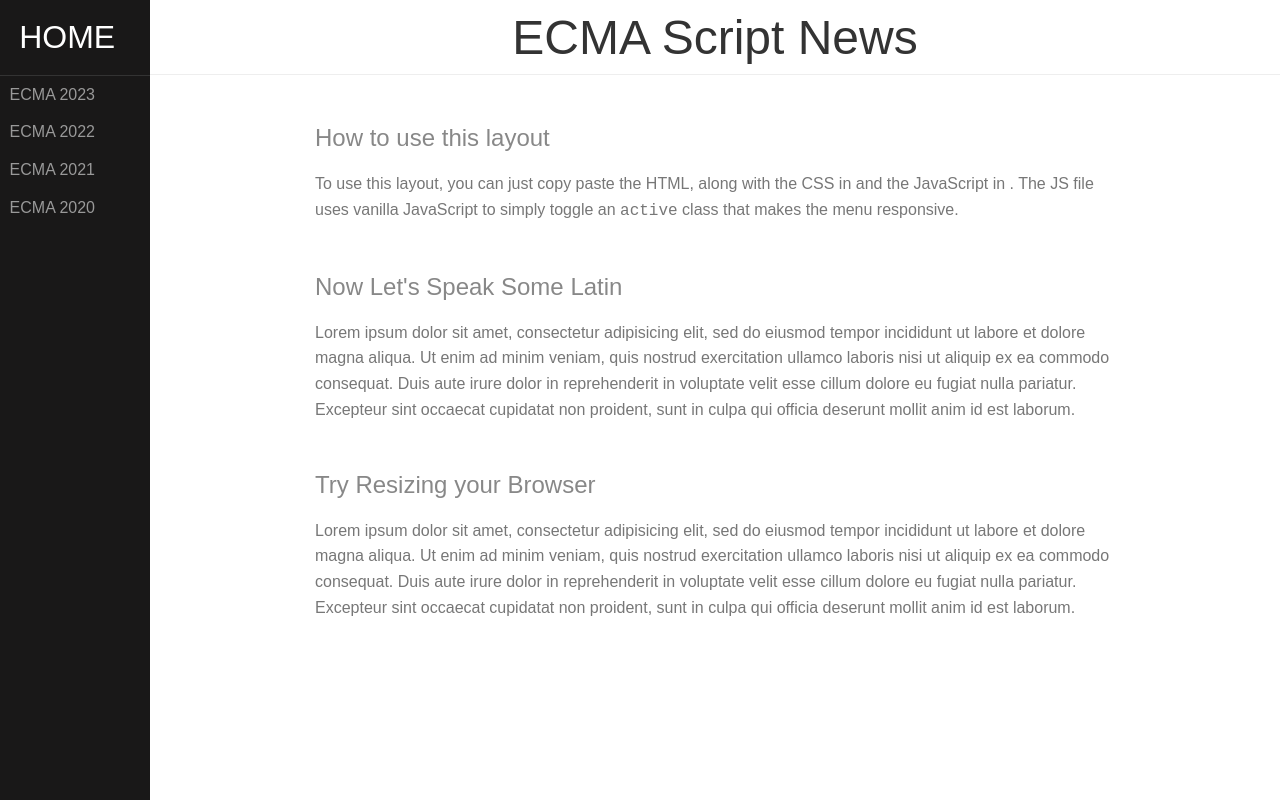
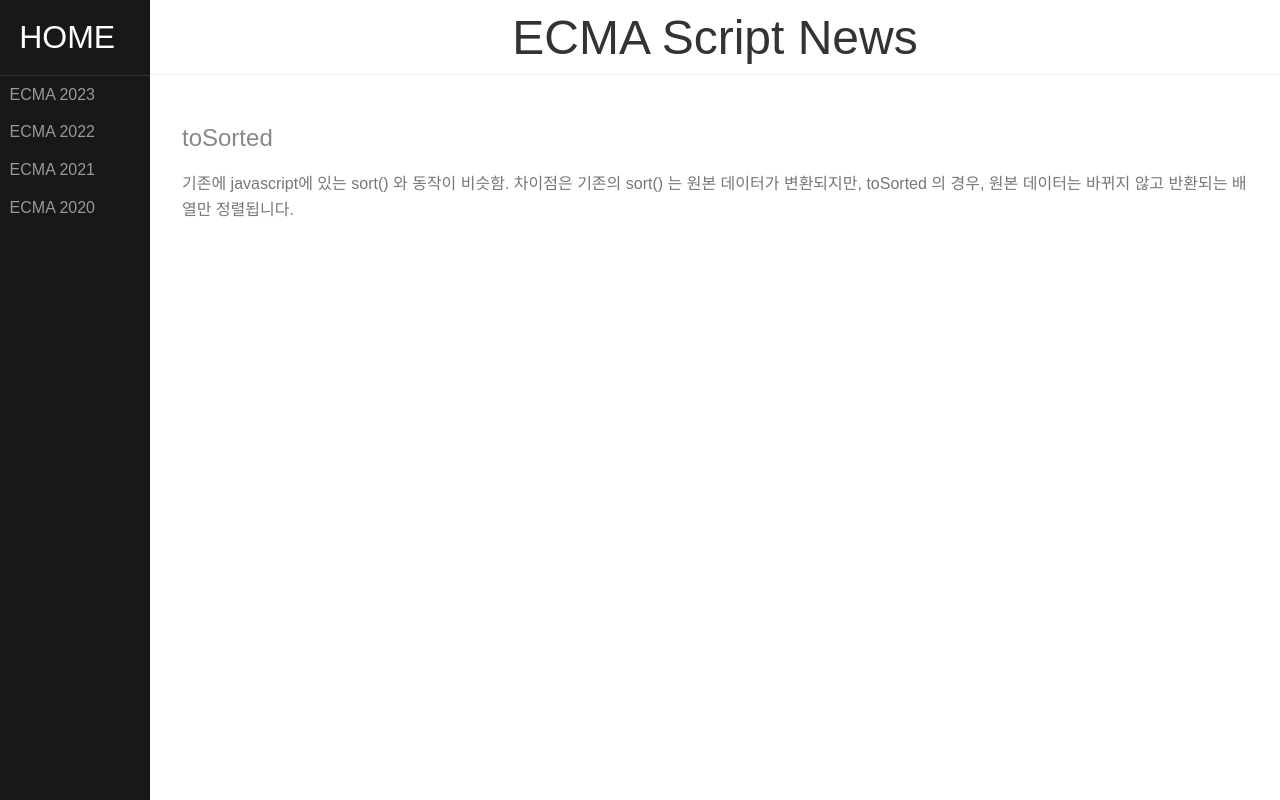
Before and after one commit to P-SSF/ecma-vue3js, a Vue app: page / in a window 1280 px wide. Built offline with nearby package versions, Linux system fonts and the light colour scheme.

Commit message:
update : 각 탭에 대한 글 오기전 레이아웃 조정 및 프로토 타입 형상화

```diff
--- /dev/null
+++ b/src/assets/ecmaInfo.js
@@ -0,0 +1,11 @@
+const ecmaInfo = {
+  js2023: [
+    {
+      title: 'toSorted',
+      content:
+        '기존에 javascript에 있는 sort() 와 동작이 비슷함. 차이점은 기존의 sort() 는 원본 데이터가 변환되지만, toSorted 의 경우, 원본 데이터는 바뀌지 않고 반환되는 배열만 정렬됩니다.'
+    }
+  ]
+}
+
+export default ecmaInfo
--- a/src/assets/main.css
+++ b/src/assets/main.css
@@ -42,7 +42,7 @@ The content `<div>` is where all your content goes.
 .content {
   margin: 0 auto;
   padding: 0 2em;
-  max-width: 800px;
+  max-width: 1200px;
   margin-bottom: 50px;
   line-height: 1.6em;
 }
--- /dev/null
+++ b/src/components/2023/EcmaComponent.vue
@@ -0,0 +1,6 @@
+<script setup></script>
+<template>
+  <div></div>
+</template>
+
+<style lang="scss" scoped></style>
--- /dev/null
+++ b/src/components/ContentComponent.vue
@@ -0,0 +1,16 @@
+<script setup>
+import { defineProps } from 'vue'
+
+const props = defineProps({
+  title: String,
+  content: String
+})
+</script>
+<template>
+  <div class="content">
+    <h2 class="content-subhead">{{ props.title }}</h2>
+    <p>
+      {{ props.content }}
+    </p>
+  </div>
+</template>
--- a/src/components/layout/MainComponent.vue
+++ b/src/components/layout/MainComponent.vue
@@ -1,30 +1,18 @@
+<script setup>
+import ContentComponent from '../ContentComponent.vue'
+import ecmaInfo from '../../assets/ecmaInfo'
+
+// 이거는 이제 추후 넘어가는 페이지에 탭에 상태에 따라 바꿀 예정
+const jsDate = 'js2023'
+</script>
+
 <template>
   <div id="main">
-    <div class="content">
-      <h2 class="content-subhead">How to use this layout</h2>
-      <p>
-        To use this layout, you can just copy paste the HTML, along with the CSS in and the
-        JavaScript in . The JS file uses vanilla JavaScript to simply toggle an
-        <code>active</code> class that makes the menu responsive.
-      </p>
-
-      <h2 class="content-subhead">Now Let's Speak Some Latin</h2>
-      <p>
-        Lorem ipsum dolor sit amet, consectetur adipisicing elit, sed do eiusmod tempor incididunt
-        ut labore et dolore magna aliqua. Ut enim ad minim veniam, quis nostrud exercitation ullamco
-        laboris nisi ut aliquip ex ea commodo consequat. Duis aute irure dolor in reprehenderit in
-        voluptate velit esse cillum dolore eu fugiat nulla pariatur. Excepteur sint occaecat
-        cupidatat non proident, sunt in culpa qui officia deserunt mollit anim id est laborum.
-      </p>
-
-      <h2 class="content-subhead">Try Resizing your Browser</h2>
-      <p>
-        Lorem ipsum dolor sit amet, consectetur adipisicing elit, sed do eiusmod tempor incididunt
-        ut labore et dolore magna aliqua. Ut enim ad minim veniam, quis nostrud exercitation ullamco
-        laboris nisi ut aliquip ex ea commodo consequat. Duis aute irure dolor in reprehenderit in
-        voluptate velit esse cillum dolore eu fugiat nulla pariatur. Excepteur sint occaecat
-        cupidatat non proident, sunt in culpa qui officia deserunt mollit anim id est laborum.
-      </p>
-    </div>
+    <ContentComponent
+      v-for="(item, idx) in ecmaInfo[jsDate]"
+      :key="jsDate + idx"
+      :title="item.title"
+      :content="item.content"
+    />
   </div>
 </template>
```
